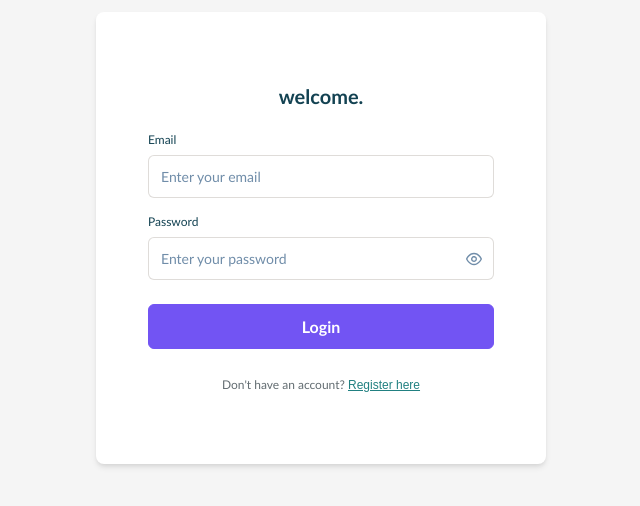
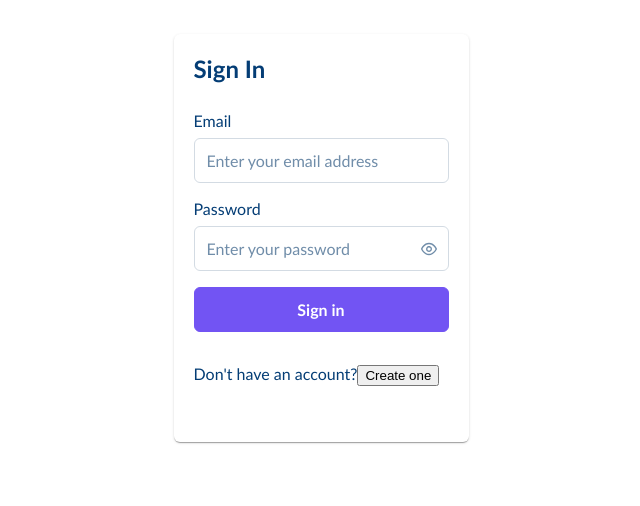
Before and after one commit to TheGeniusOfEternity/coordinate-area-checker-v4, a React (Vite) app in the folder frontend/: page /static/auth in a window 1280 px wide. Shown: the part 162-668 px from the top of the page, without its empty margins (319-959 px from the left). Built offline with nearby package versions, Linux system fonts and the light colour scheme.

Commit message:
feat(welcome pages): replace all words with i18n

```diff
--- a/frontend/src/i18n.ts
+++ b/frontend/src/i18n.ts
@@ -12,9 +12,14 @@ i18n
   .init({
     resources,
     fallbackLng: 'en',
+    supportedLngs: ['en', 'ru'],
     debug: true, // set to false in production
     interpolation: {
       escapeValue: false, // React escapes values by default
+    },
+    detection: {
+      order: ['localStorage', 'navigator'],
+      caches: ['localStorage'],
     },
     react: {
       useSuspense: false,
--- a/frontend/src/locales/en/translation.json
+++ b/frontend/src/locales/en/translation.json
@@ -4,6 +4,53 @@
       "title": {
         "register": "Create an account",
         "login": "Sign In"
+      },
+      "form": {
+        "email": {
+          "label": "Email",
+          "placeholder": "Enter your email address"
+        },
+        "group": {
+          "label": "Group ID",
+          "placeholder": "ID of your group, i.e. P3223"
+        },
+        "password": {
+          "label": "Password",
+          "placeholder": {
+            "register": "Create your password",
+            "login": "Enter your password"
+          }
+        },
+        "passwordConfirm": {
+          "label": "Password Confirm",
+          "placeholder": "Enter your password again"
+        },
+        "name": {
+          "label": "Name",
+          "placeholder": "Enter your first name"
+        },
+        "surname": {
+          "label": "Surname",
+          "placeholder": "Enter your last name"
+        },
+        "patronymic": {
+          "label": "Patronymic",
+          "placeholder": "Enter your father's name"
+        },
+        "submit": {
+          "register": "Sign up",
+          "login": "Sign in"
+        }
+      },
+      "redirect": {
+        "register": {
+          "text": "Already have an account?",
+          "link": "Sign in"
+        },
+        "login": {
+          "text": "Don't have an account?",
+          "link": "Create one"
+        }
       }
     }
   }
--- a/frontend/src/locales/ru/translation.json
+++ b/frontend/src/locales/ru/translation.json
@@ -4,6 +4,53 @@
       "title": {
         "register": "Создать аккаунт",
         "login": "Войти"
+      },
+      "form": {
+        "email": {
+          "label": "Email",
+          "placeholder": "Введите свой адрес электронной почты"
+        },
+        "group": {
+          "label": "№ группы",
+          "placeholder": "Номер Вашей группы, например, P3223"
+        },
+        "password": {
+          "label": "Пароль",
+          "placeholder": {
+            "register": "Придумайте Ваш пароль",
+            "login": "Введите Ваш пароль"
+          }
+        },
+        "passwordConfirm": {
+          "label": "Подтверждение пароля",
+          "placeholder": "Введите Ваш пароль еще раз"
+        },
+        "name": {
+          "label": "Имя",
+          "placeholder": "Введите Ваше имя"
+        },
+        "surname": {
+          "label": "Фамилия",
+          "placeholder": "Введите Вашу фамилию"
+        },
+        "patronymic": {
+          "label": "Отчество",
+          "placeholder": "Введите Ваше отчество"
+        },
+        "submit": {
+          "register": "Зарегистрироваться",
+          "login": "Войти"
+        }
+      },
+      "redirect": {
+        "register": {
+          "text": "Уже есть аккаунт?",
+          "link": "Войти"
+        },
+        "login": {
+          "text": "Нет аккаунта?",
+          "link": "Зарегистрироваться"
+        }
       }
     }
   }
--- a/frontend/src/pages/welcome/Welcome.css
+++ b/frontend/src/pages/welcome/Welcome.css
@@ -1,202 +1,20 @@
-/* AuthForm.css */
-
 .auth-container {
+  width: 100%;
+  height: 100%;
   display: flex;
+  justify-content: center;
   align-items: center;
-  justify-content: center;
-  min-height: 100vh;
-  width: 100%;
-  background: #f5f5f5;
-  padding: 16px;
 }
 
-@media (prefers-color-scheme: dark) {
-  .auth-container {
-    background: #1f2121;
-  }
-}
-
-.auth-card {
-  width: 100%;
-  max-width: 450px;
-  background: #ffffff;
-  border-radius: 8px;
-  box-shadow: 0 4px 6px -1px rgba(0, 0, 0, 0.1), 0 2px 4px -1px rgba(0, 0, 0, 0.06);
-  padding: 32px;
-}
-
-@media (prefers-color-scheme: dark) {
-  .auth-card {
-    background: #262828;
-  }
-}
-
-.auth-title {
-  margin: 0 0 24px 0;
-  font-size: 20px;
-  font-weight: 550;
-  color: #134252;
-  text-align: center;
-}
-
-@media (prefers-color-scheme: dark) {
-  .auth-title {
-    color: #32b8c6;
-  }
-}
 
 .form-group {
   display: flex;
   flex-direction: column;
-  gap: 16px;
+  gap: 1rem;
 }
 
 .p-field {
   display: flex;
   flex-direction: column;
-  gap: 8px;
+  gap: 0.5rem;
 }
-
-.form-row {
-  display: grid;
-  grid-template-columns: 1fr 1fr;
-  gap: 12px;
-}
-
-.form-label {
-  font-size: 12px;
-  font-weight: 500;
-  color: #134252;
-}
-
-@media (prefers-color-scheme: dark) {
-  .form-label {
-    color: #a7a9a9;
-  }
-}
-
-.w-full {
-  width: 100%;
-}
-
-.submit-button {
-  margin-top: 8px !important;
-}
-
-.auth-switch {
-  text-align: center;
-  font-size: 12px;
-  color: #626c71;
-  margin: 12px 0 0 0;
-}
-
-@media (prefers-color-scheme: dark) {
-  .auth-switch {
-    color: rgba(167, 169, 169, 0.7);
-  }
-}
-
-.switch-link {
-  background: none;
-  border: none;
-  color: #218081;
-  cursor: pointer;
-  text-decoration: underline;
-  font-weight: 500;
-  font-size: 12px;
-  padding: 0;
-  transition: color 150ms cubic-bezier(0.16, 1, 0.3, 1);
-}
-
-@media (prefers-color-scheme: dark) {
-  .switch-link {
-    color: #32b8c6;
-  }
-}
-
-.switch-link:hover {
-  color: #1d7480;
-}
-
-@media (prefers-color-scheme: dark) {
-  .switch-link:hover {
-    color: #2da6b2;
-  }
-}
-
-.switch-link:focus-visible {
-  outline: 2px solid #218081;
-  outline-offset: 2px;
-}
-
-@media (prefers-color-scheme: dark) {
-  .switch-link:focus-visible {
-    outline-color: #32b8c6;
-  }
-}
-
-/* Responsive design */
-@media (max-width: 600px) {
-  .auth-container {
-    padding: 12px;
-  }
-
-  .auth-card {
-    max-width: 100%;
-    padding: 24px;
-  }
-
-  .form-row {
-    grid-template-columns: 1fr;
-  }
-
-  .auth-title {
-    font-size: 18px;
-  }
-}
-
-/* PrimeReact component overrides */
-.p-inputtext {
-  background: #ffffff !important;
-  border-color: rgba(94, 82, 64, 0.2) !important;
-  color: #134252 !important;
-  font-size: 14px;
-}
-
-@media (prefers-color-scheme: dark) {
-  .p-inputtext {
-    background: #262828 !important;
-    border-color: rgba(119, 124, 124, 0.3) !important;
-    color: #f5f5f5 !important;
-  }
-}
-
-.p-inputtext:focus {
-  border-color: #218081 !important;
-  box-shadow: 0 0 0 3px rgba(33, 128, 141, 0.4) !important;
-}
-
-@media (prefers-color-scheme: dark) {
-  .p-inputtext:focus {
-    border-color: #32b8c6 !important;
-    box-shadow: 0 0 0 3px rgba(50, 184, 198, 0.4) !important;
-  }
-}
-
-.p-password {
-  width: 100%;
-  display: inline-block;
-}
-
-.p-password .p-inputtext {
-  width: 100%;
-}
-
-.p-button {
-  width: 100%;
-}
-
-.p-message {
-  border-radius: 8px;
-  margin-bottom: 16px;
-}
--- a/frontend/src/pages/welcome/Welcome.tsx
+++ b/frontend/src/pages/welcome/Welcome.tsx
@@ -164,11 +164,10 @@ const Welcome = () => {
 
   return (
     <div className="auth-container">
-      <Card className="auth-card">
-        <h2 className="auth-title">
-          {t(`welcome.`)}
-        </h2>
-
+      <Card
+        title={t(`page.welcome.title.${mode}`)}
+        className="auth-card"
+      >
         {error && (
           <Message
             severity="error"
@@ -188,13 +187,13 @@ const Welcome = () => {
           <form className="form-group">
             <div className="p-field">
               <label htmlFor="login-email" className="form-label">
-                Email
+                {t("page.welcome.form.email.label")}
               </label>
               <InputText
                 id="login-email"
                 value={loginForm.email}
                 onChange={(e) => handleLoginChange("email", e.target.value)}
-                placeholder="Enter your email"
+                placeholder={t("page.welcome.form.email.placeholder")}
                 className="w-full"
                 autoComplete="email"
               />
@@ -202,13 +201,13 @@ const Welcome = () => {
 
             <div className="p-field">
               <label htmlFor="login-password" className="form-label">
-                Password
+                {t("page.welcome.form.password.label")}
               </label>
               <Password
                 inputId="login-password"
                 value={loginForm.password}
                 onChange={(e) => handleLoginChange("password", e.target.value)}
-                placeholder="Enter your password"
+                placeholder={t("page.welcome.form.password.placeholder.login")}
                 toggleMask
                 className="w-full"
                 inputClassName="w-full"
@@ -217,55 +216,69 @@ const Welcome = () => {
             </div>
 
             <Button
-              label="Login"
+              label={t(`page.welcome.form.submit.login`)}
               onClick={handleLoginSubmit}
               loading={loading}
               className="w-full submit-button"
             />
 
             <p className="auth-switch">
-              Don&apos;t have an account?{" "}
+              {t("page.welcome.redirect.login.text")}
               <button
                 onClick={switchToRegister}
                 className="switch-link"
                 type="button"
               >
-                Register here
+                {t("page.welcome.redirect.login.link")}
               </button>
             </p>
           </form>
         ) : (
           <form className="form-group">
             <div className="p-field">
+              <label htmlFor="login-password" className="form-label">
+                {t("page.welcome.form.password.label")}
+              </label>
+              <Password
+                inputId="login-password"
+                value={loginForm.password}
+                onChange={(e) => handleLoginChange("password", e.target.value)}
+                placeholder={t("page.welcome.form.password.placeholder.login")}
+                toggleMask
+                className="w-full"
+                inputClassName="w-full"
+                autoComplete="current-password"
+              />
+            </div>
+            <div className="p-field">
               <label htmlFor="register-email" className="form-label">
-                Email
+                {t('page.welcome.form.email.label')}
               </label>
               <InputText
                 id="register-email"
                 value={registerForm.email}
                 onChange={(e) => handleRegisterChange("email", e.target.value)}
-                placeholder="Enter your email"
+                placeholder={t("page.welcome.form.email.placeholder")}
                 className="w-full"
               />
             </div>
 
-            <div className="form-row">
             <div className="p-field">
               <label htmlFor="register-name" className="form-label">
-                  Name
+                {t('page.welcome.form.name.label')}
               </label>
               <InputText
                 id="register-name"
                 value={registerForm.name}
                 onChange={(e) => handleRegisterChange("name", e.target.value)}
-                  placeholder="First name"
+                placeholder={t('page.welcome.form.name.placeholder')}
                 className="w-full"
               />
             </div>
 
             <div className="p-field">
               <label htmlFor="register-surname" className="form-label">
-                  Surname
+                {t('page.welcome.form.surname.label')}
               </label>
               <InputText
                 id="register-surname"
@@ -273,16 +286,14 @@ const Welcome = () => {
                 onChange={(e) =>
                   handleRegisterChange("surname", e.target.value)
                 }
-                  placeholder="Last name"
+                placeholder={t('page.welcome.form.surname.placeholder')}
                 className="w-full"
               />
             </div>
-            </div>
 
-            <div className="form-row">
             <div className="p-field">
               <label htmlFor="register-patronymic" className="form-label">
-                  Patronymic
+                {t('page.welcome.form.patronymic.label')}
               </label>
               <InputText
                 id="register-patronymic"
@@ -290,14 +301,14 @@ const Welcome = () => {
                 onChange={(e) =>
                   handleRegisterChange("patronymic", e.target.value)
                 }
-                  placeholder="Father's name"
+                placeholder={t('page.welcome.form.patronymic.placeholder')}
                 className="w-full"
               />
             </div>
 
             <div className="p-field">
               <label htmlFor="register-group" className="form-label">
-                  Group Number
+                {t('page.welcome.form.group.label')}
               </label>
               <InputText
                 id="register-group"
@@ -305,16 +316,14 @@ const Welcome = () => {
                 onChange={(e) =>
                   handleRegisterChange("groupNumber", e.target.value)
                 }
-                  placeholder="e.g., P1234"
+                placeholder={t('page.welcome.form.group.placeholder')}
                 className="w-full"
                 autoComplete="student-group"
               />
             </div>
-            </div>
-
             <div className="p-field">
               <label htmlFor="register-password" className="form-label">
-                Password
+                {t('page.welcome.form.password.label')}
               </label>
               <Password
                 autoComplete="new-password"
@@ -323,7 +332,7 @@ const Welcome = () => {
                 onChange={(e) =>
                   handleRegisterChange("password", e.target.value)
                 }
-                placeholder="Enter password"
+                placeholder={t('page.welcome.form.password.placeholder.register')}
                 toggleMask
                 className="w-full"
                 inputClassName="w-full"
@@ -332,7 +341,7 @@ const Welcome = () => {
 
             <div className="p-field">
               <label htmlFor="register-confirm-password" className="form-label">
-                Confirm Password
+                {t('page.welcome.form.passwordConfirm.label')}
               </label>
               <Password
                 autoComplete="new-password confirm"
@@ -341,7 +350,7 @@ const Welcome = () => {
                 onChange={(e) =>
                   handleRegisterChange("confirmPassword", e.target.value)
                 }
-                placeholder="Confirm password"
+                placeholder={t('page.welcome.form.passwordConfirm.placeholder')}
                 toggleMask
                 feedback={false}
                 className="w-full"
@@ -350,20 +359,20 @@ const Welcome = () => {
             </div>
 
             <Button
-              label="Зарегистрироваться"
+              label={t('page.welcome.form.submit.register')}
               onClick={handleRegisterSubmit}
               loading={loading}
               className="w-full submit-button"
             />
 
             <p className="auth-switch">
-              Уже есть аккаунт?{" "}
+              {t('page.welcome.redirect.register.text')}
               <button
                 onClick={switchToLogin}
                 className="switch-link"
                 type="button"
               >
-                Войти
+                {t('page.welcome.redirect.register.link')}
               </button>
             </p>
           </form>
```
Also changed, not shown: frontend/src/i18n/types.d.ts (+47 -0 lines). Lines whose indentation alone changed are shown as unchanged.
